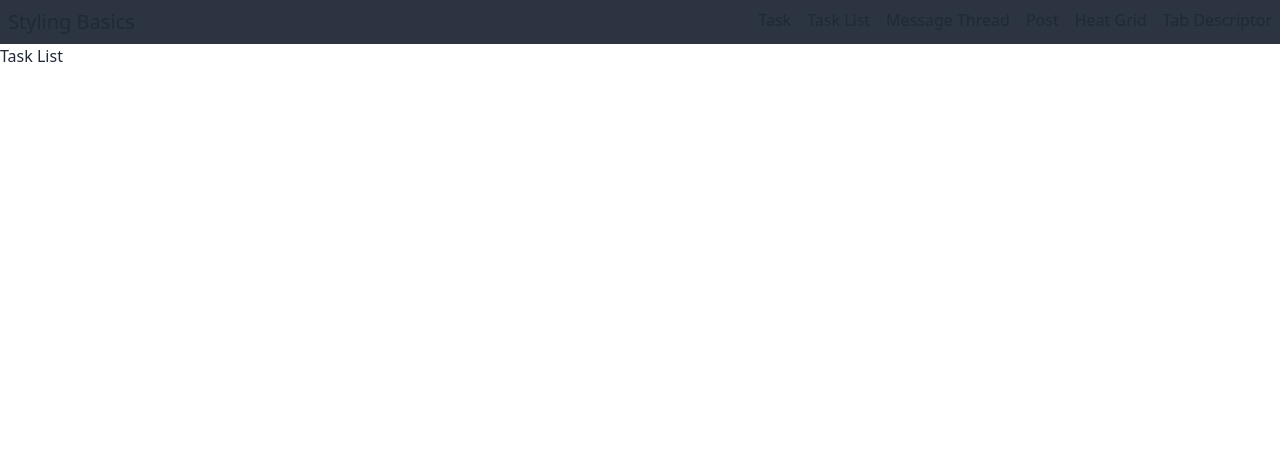
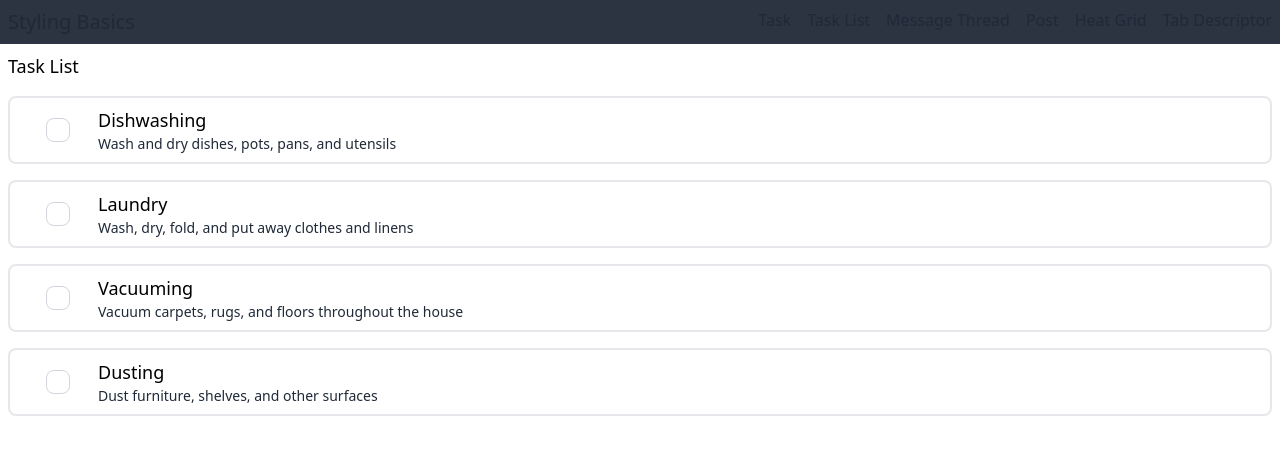
Before and after one commit to danielgavidia/styling-basics, a React (Vite) app in the folder front-end/: page /RouteTaskList in a window 1280 px wide. Shown: the top 454 px of the page. Built offline with nearby package versions, Linux system fonts and the light colour scheme.

Commit message:
Added logic for TaskList, which could be applied to single Task route

```diff
--- a/front-end/src/components/Task.tsx
+++ b/front-end/src/components/Task.tsx
@@ -1,21 +1,24 @@
 interface iTask {
+    id: number;
     title: string;
     description: string;
     completion: boolean;
-    handleSetTaskComplete: () => void;
+    handleSetTaskComplete: (id: number) => void;
 }
 
 const Task: React.FC<iTask> = ({
+    id,
     title,
     description,
     completion,
     handleSetTaskComplete,
 }) => {
     const checkboxStyles = completion ? "bg-green-700" : "bg-white";
-
     const taskFalse = "flex flex-row border-2 border-gray rounded-lg p-2";
     const taskTrue =
         "flex flex-row border-2 border-gray rounded-lg p-2 bg-green-100";
+
+    console.log(`complete: ${completion}`);
 
     return (
         <div className="p-2">
@@ -28,7 +31,7 @@ const Task: React.FC<iTask> = ({
                             checkboxStyles
                         }
                         // checked={completion}
-                        onChange={() => handleSetTaskComplete()}
+                        onChange={() => handleSetTaskComplete(id)}
                     />
                 </div>
                 <div className="basis-5/6">
--- /dev/null
+++ b/front-end/src/components/TaskList.tsx
@@ -0,0 +1,58 @@
+import React from "react";
+import { useState } from "react";
+import Task from "../components/Task";
+
+interface task {
+    id: number;
+    title: string;
+    description: string;
+    completion: boolean;
+}
+
+interface iTaskList {
+    data: task[];
+}
+
+const TaskList: React.FC<iTaskList> = ({ data }) => {
+    const [tasks, setTasks] = useState<task[]>(data);
+
+    const handleSetTaskComplete = (id: number): void => {
+        const task = tasks.filter((x) => x.id === id)[0];
+        const taskFinal = { ...task, completion: true };
+        const newTasks = tasks.map((x) => {
+            if (x.id === id) {
+                return taskFinal;
+            } else {
+                return x;
+            }
+        });
+        const newTasksSorted = newTasks.sort((a, b) => {
+            return a.completion === b.completion ? 0 : a.completion ? -1 : 1;
+        });
+        setTasks(newTasksSorted);
+    };
+
+    console.log(tasks);
+
+    return (
+        <div className="bg-white h-screen">
+            <div className="text-lg text-black p-2">Task List</div>
+            <div>
+                {tasks.map((x, id) => {
+                    return (
+                        <Task
+                            key={id}
+                            id={x.id}
+                            title={x.title}
+                            description={x.description}
+                            completion={x.completion}
+                            handleSetTaskComplete={handleSetTaskComplete}
+                        />
+                    );
+                })}
+            </div>
+        </div>
+    );
+};
+
+export default TaskList;
--- a/front-end/src/routes/RouteTask.tsx
+++ b/front-end/src/routes/RouteTask.tsx
@@ -1,40 +1,18 @@
-import { useState } from "react";
-import Task from "../components/Task";
+import TaskList from "../components/TaskList";
 
 const data = [
     {
+        id: 1,
         title: "Sweep the Kitchen",
         description: "Get under the cabinets, do a good job",
+        completion: false,
     },
 ];
 
 const RouteTask = () => {
-    const [taskComplete, setTaskComplete] = useState<boolean>(false);
-
-    const handleSetTaskComplete = () => {
-        setTaskComplete(true);
-    };
-
-    console.log(taskComplete);
-
     return (
         <div id="RouteTask" className="h-screen">
-            <div className="bg-white h-screen">
-                <div className="text-lg text-black p-2">Task</div>
-                <div>
-                    {data.map((x, id) => {
-                        return (
-                            <Task
-                                key={id}
-                                title={x.title}
-                                description={x.description}
-                                completion={taskComplete}
-                                handleSetTaskComplete={handleSetTaskComplete}
-                            />
-                        );
-                    })}
-                </div>
-            </div>
+            <TaskList data={data} />
         </div>
     );
 };
--- a/front-end/src/routes/RouteTaskList.tsx
+++ b/front-end/src/routes/RouteTaskList.tsx
@@ -1,7 +1,36 @@
+import TaskList from "../components/TaskList";
+
+const data = [
+    {
+        id: 0,
+        title: "Dishwashing",
+        description: "Wash and dry dishes, pots, pans, and utensils",
+        completion: false,
+    },
+    {
+        id: 1,
+        title: "Laundry",
+        description: "Wash, dry, fold, and put away clothes and linens",
+        completion: false,
+    },
+    {
+        id: 2,
+        title: "Vacuuming",
+        description: "Vacuum carpets, rugs, and floors throughout the house",
+        completion: false,
+    },
+    {
+        id: 3,
+        title: "Dusting",
+        description: "Dust furniture, shelves, and other surfaces",
+        completion: false,
+    },
+];
+
 const RTaskList = () => {
     return (
         <div id="RTaskList">
-            <div className="bg-white">Task List</div>
+            <TaskList data={data} />
         </div>
     );
 };
```
